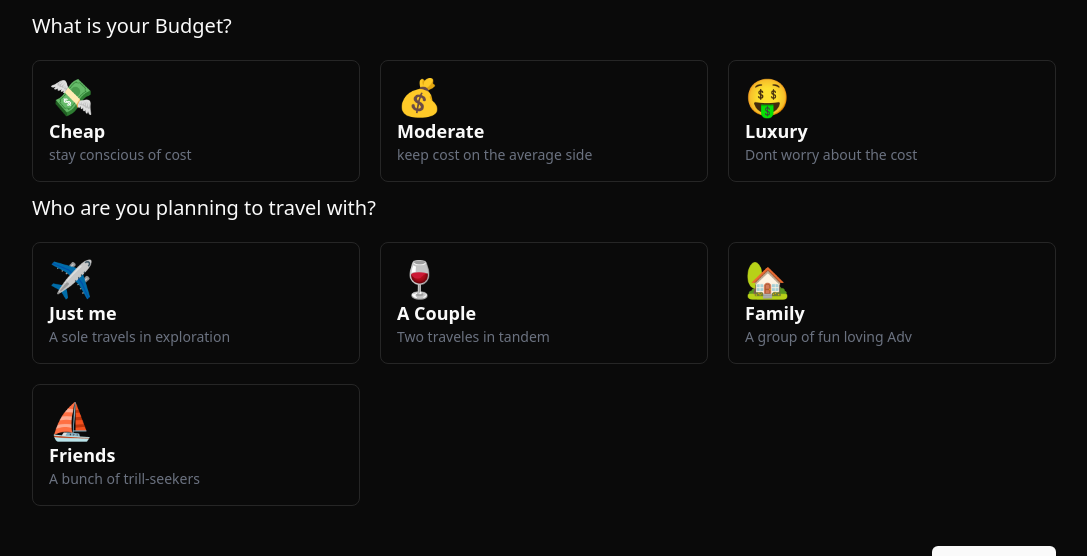
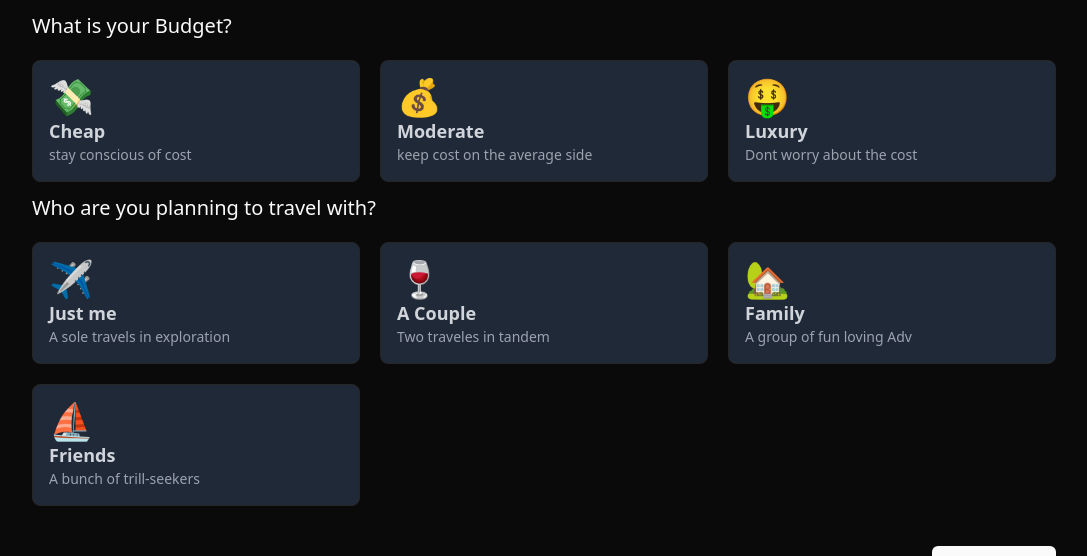
Before and after one commit to jain04/trip-planner-ai, a React (Vite) app: page /create-trip in a window 1280 px wide. Shown: the part 812-1368 px from the top of the page, without its empty margins (96-1183 px from the left). Built offline with nearby package versions, Linux system fonts and the light colour scheme; no server answers.

Commit message:
some bug fix

```diff
--- a/src/create-trip/index.jsx
+++ b/src/create-trip/index.jsx
@@ -138,17 +138,21 @@ const CreateTrip = () => {
               <div
                 key={index}
                 onClick={() => handleInputChange('budget', item.title)}
-                className={`p-4 border rounded-lg hover:shadow-lg cursor-pointer ${
-                  formData?.budget === item.title ? 'shadow-lg border-black' : ''
-                }`}
+                className={`p-4 border rounded-lg hover:shadow-lg cursor-pointer ${formData?.budget === item.title
+                    ? 'shadow-lg border-black dark:border-gray-300 bg-white dark:bg-gray-700' // Selected: Black border in light, gray in dark mode
+                    : 'dark:bg-gray-800' // Default background for dark mode
+                  }`}
               >
                 <h2 className='text-4xl'>{item.icon}</h2>
-                <h2 className='font-bold text-lg'>{item.title}</h2>
-                <h2 className='text-sm text-gray-500'>{item.desc}</h2>
+                <h2 className={`font-bold text-lg ${formData?.budget === item.title ? 'text-black dark:text-white' : 'dark:text-gray-300'}`}>
+                  {item.title}
+                </h2>
+                <h2 className='text-sm text-gray-500 dark:text-gray-400'>{item.desc}</h2>
               </div>
             ))}
           </div>
         </div>
+
 
         <div>
           <h2 className='text-lg md:text-xl my-3 font-medium'>Who are you planning to travel with?</h2>
@@ -157,17 +161,21 @@ const CreateTrip = () => {
               <div
                 key={index}
                 onClick={() => handleInputChange('traveler', item.people)}
-                className={`p-4 border rounded-lg hover:shadow-lg cursor-pointer ${
-                  formData?.traveler === item.people ? 'shadow-lg border-black' : ''
-                }`}
+                className={`p-4 border rounded-lg hover:shadow-lg cursor-pointer ${formData?.traveler === item.people
+                    ? 'shadow-lg border-black dark:border-gray-300 bg-white dark:bg-gray-700' // Selected: Light and Dark mode styling
+                    : 'dark:bg-gray-800' // Non-selected background in dark mode
+                  }`}
               >
                 <h2 className='text-4xl'>{item.icon}</h2>
-                <h2 className='font-bold text-lg'>{item.title}</h2>
-                <h2 className='text-sm text-gray-500'>{item.desc}</h2>
+                <h2 className={`font-bold text-lg ${formData?.traveler === item.people ? 'text-black dark:text-white' : 'dark:text-gray-300'}`}>
+                  {item.title}
+                </h2>
+                <h2 className='text-sm text-gray-500 dark:text-gray-400'>{item.desc}</h2>
               </div>
             ))}
           </div>
         </div>
+
 
         <div className='my-10 flex justify-end'>
           <Button onClick={onGenerateTrip} disabled={loading}>
--- a/src/my-trips/Components/UserTripCard.jsx
+++ b/src/my-trips/Components/UserTripCard.jsx
@@ -34,17 +34,17 @@ const UserTripCard = ({ trip }) => {
           className="w-full h-48 sm:h-56 md:h-64 object-cover rounded-lg"
           alt={trip?.userSelection?.location?.label || 'Trip Image'}
         />
-        <div className="p-4">
+        <div className="p-4 bg-white dark:bg-gray-800"> {/* Adjusted for dark mode */}
           {/* Responsive Text */}
-          <h2 className="font-bold text-base sm:text-lg md:text-xl">
+          <h2 className="font-bold text-base sm:text-lg md:text-xl text-black dark:text-white">
             {trip?.userSelection?.location?.label}
           </h2>
-          <h2 className="text-gray-400 text-xs sm:text-sm md:text-base">
-            {trip?.userSelection.noOfDays} Days trip with{' '}
-            {trip?.userSelection.budget} budget
+          <h2 className="text-gray-400 dark:text-gray-300 text-xs sm:text-sm md:text-base">
+            {trip?.userSelection.noOfDays} Days trip with {trip?.userSelection.budget} budget
           </h2>
         </div>
       </div>
+
     </Link>
   );
 };
--- a/src/view-trip/component/HotelCardItem.jsx
+++ b/src/view-trip/component/HotelCardItem.jsx
@@ -44,16 +44,21 @@ const HotelCardItem = ({ hotel }) => {
         />
         <div className='my-2 gap-2'>
           {/* Font size adjustments for mobile and larger screens */}
-          <h2 className='font-medium text-sm md:text-base lg:text-lg'>
+          <h2 className='font-medium text-sm md:text-base lg:text-lg text-black dark:text-white'>
             {hotel?.hotelName}
           </h2>
-          <h2 className='text-xs md:text-sm text-gray-500'>
+          <h2 className='text-xs md:text-sm text-gray-500 dark:text-gray-400'>
             📍 {hotel?.hotelAddress}
           </h2>
-          <h2 className='text-xs md:text-sm'>💳 {hotel?.price}</h2>
-          <h2 className='text-xs md:text-sm'>⭐⭐ {hotel?.rating}</h2>
+          <h2 className='text-xs md:text-sm text-gray-600 dark:text-gray-300'>
+            💳 {hotel?.price}
+          </h2>
+          <h2 className='text-xs md:text-sm text-gray-600 dark:text-gray-300'>
+            ⭐⭐ {hotel?.rating}
+          </h2>
         </div>
       </div>
+
     </Link>
   );
 };
--- a/src/view-trip/component/PlaceCard.jsx
+++ b/src/view-trip/component/PlaceCard.jsx
@@ -35,21 +35,22 @@ const PlaceCard = ({ place }) => {
       <div className='shadow-md rounded-xl p-4 mt-3 flex flex-col md:flex-col sm:flex-row gap-3 sm:gap-5 hover:scale-105 transition-all hover:shadow-lg cursor-pointer'>
         {/* Image with responsive height and width */}
         <img
-         src={photoUrl ? photoUrl : <AiOutlineLoading3Quarters className='w-7 h-7 animate-spin' />}
+          src={photoUrl ? photoUrl : <AiOutlineLoading3Quarters className='w-7 h-7 animate-spin' />}
           className='h-[160px] w-full sm:w-[180px] rounded-xl object-cover'
           alt='Place'
         />
 
         <div className='flex flex-col'>
           {/* Font size adjustments for different screen sizes */}
-          <h2 className='font-bold text-md sm:text-lg'>
+          <h2 className='font-bold text-md sm:text-lg text-black dark:text-white'>
             {place.placeName}
           </h2>
-          <p className='text-xs sm:text-sm text-gray-400'>
+          <p className='text-xs sm:text-sm text-gray-400 dark:text-gray-300'>
             {place.placeDetails}
           </p>
         </div>
       </div>
+
     </Link>
   );
 };
--- a/tailwind.config.js
+++ b/tailwind.config.js
@@ -10,38 +10,38 @@ module.exports = {
 		borderRadius: {
 		  lg: 'var(--radius)',
 		  md: 'calc(var(--radius) - 2px)',
-  			sm: 'calc(var(--radius) - 4px)'
+		  sm: 'calc(var(--radius) - 4px)',
 		},
 		colors: {
 		  background: 'hsl(var(--background))',
 		  foreground: 'hsl(var(--foreground))',
 		  card: {
 			DEFAULT: 'hsl(var(--card))',
-  				foreground: 'hsl(var(--card-foreground))'
+			foreground: 'hsl(var(--card-foreground))',
 		  },
 		  popover: {
 			DEFAULT: 'hsl(var(--popover))',
-  				foreground: 'hsl(var(--popover-foreground))'
+			foreground: 'hsl(var(--popover-foreground))',
 		  },
 		  primary: {
 			DEFAULT: 'hsl(var(--primary))',
-  				foreground: 'hsl(var(--primary-foreground))'
+			foreground: 'hsl(var(--primary-foreground))',
 		  },
 		  secondary: {
 			DEFAULT: 'hsl(var(--secondary))',
-  				foreground: 'hsl(var(--secondary-foreground))'
+			foreground: 'hsl(var(--secondary-foreground))',
 		  },
 		  muted: {
 			DEFAULT: 'hsl(var(--muted))',
-  				foreground: 'hsl(var(--muted-foreground))'
+			foreground: 'hsl(var(--muted-foreground))',
 		  },
 		  accent: {
 			DEFAULT: 'hsl(var(--accent))',
-  				foreground: 'hsl(var(--accent-foreground))'
+			foreground: 'hsl(var(--accent-foreground))',
 		  },
 		  destructive: {
 			DEFAULT: 'hsl(var(--destructive))',
-  				foreground: 'hsl(var(--destructive-foreground))'
+			foreground: 'hsl(var(--destructive-foreground))',
 		  },
 		  border: 'hsl(var(--border))',
 		  input: 'hsl(var(--input))',
@@ -51,10 +51,13 @@ module.exports = {
 			'2': 'hsl(var(--chart-2))',
 			'3': 'hsl(var(--chart-3))',
 			'4': 'hsl(var(--chart-4))',
-  				'5': 'hsl(var(--chart-5))'
-  			}
-  		}
-  	}
+			'5': 'hsl(var(--chart-5))',
 		  },
-  plugins: [require("tailwindcss-animate")],
-}
+		  // Custom dark mode colors for input highlights and borders
+		  'dark-bg': '#374151', // Darker background in dark mode
+		  'dark-border': '#d1d5db', // Lighter border in dark mode
+		},
+	  },
+	},
+	plugins: [require('tailwindcss-animate')],
+  };
```
Lines whose indentation alone changed are shown as unchanged.
